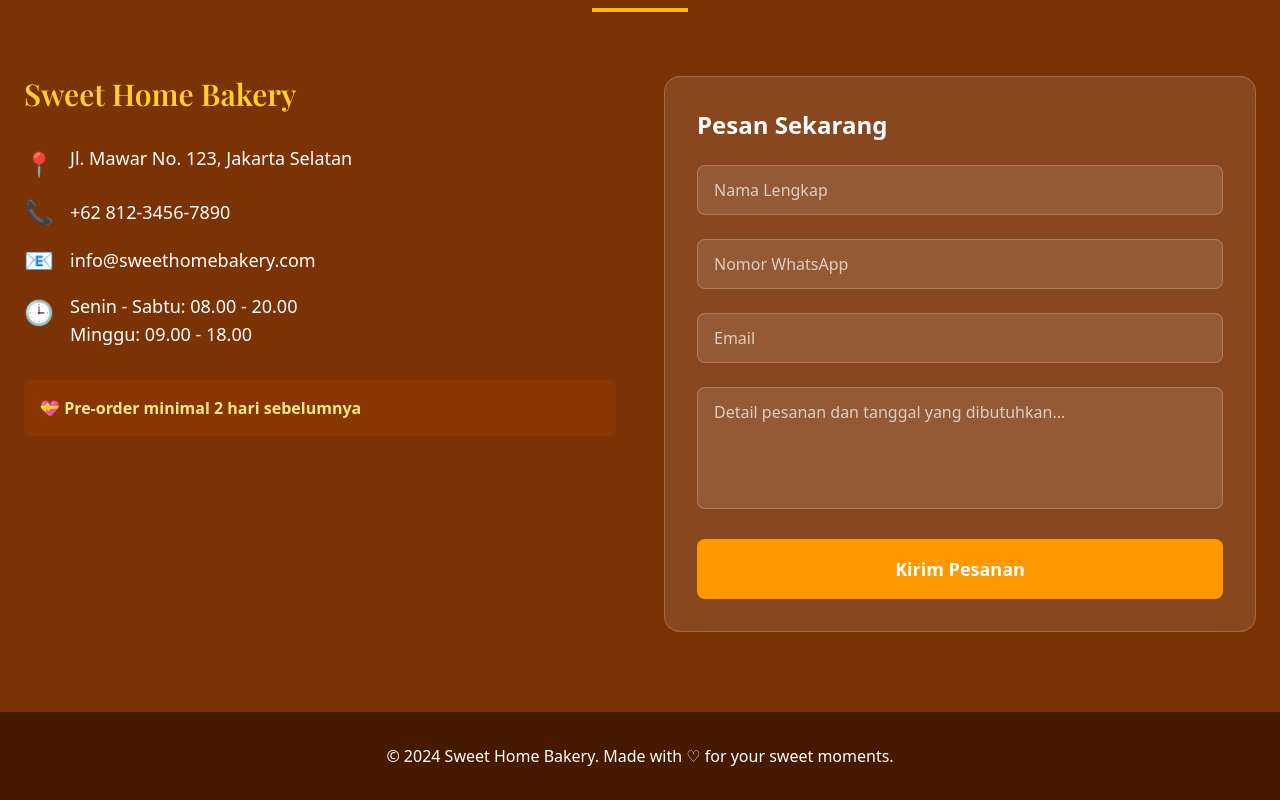
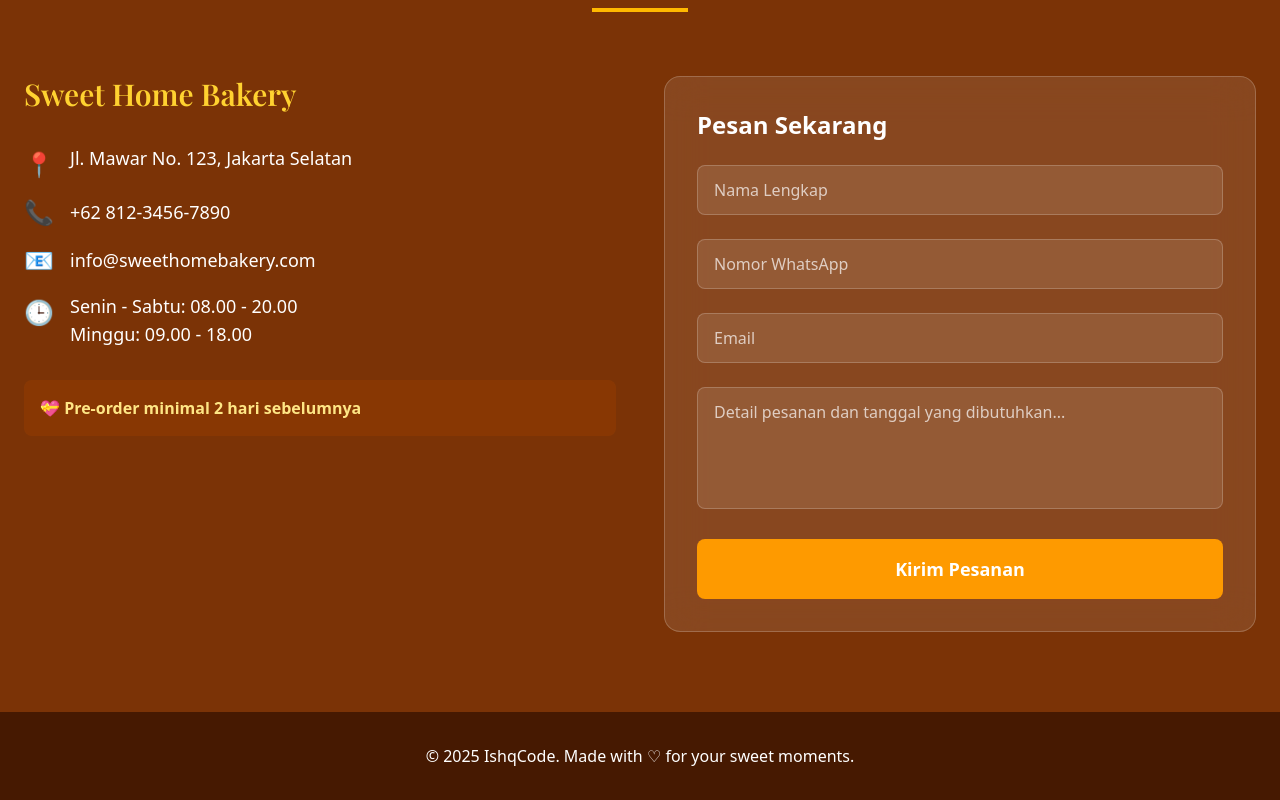
Before and after one commit to IshqhsI/IshqBakery, a Vue app: page / in a window 1280 px wide. Shown: the part 2575-3375 px from the top of the page. Built offline with nearby package versions, Linux system fonts and the light colour scheme.

Commit message:
chore(footer): change copyright year to dynamic

```diff
--- a/src/components/Footer.vue
+++ b/src/components/Footer.vue
@@ -2,8 +2,22 @@
   <footer class="bg-amber-950 text-white py-6 sm:py-8">
     <div class="max-w-7xl mx-auto px-4 sm:px-6 text-center">
       <p class="text-sm sm:text-base">
-        &copy; 2024 Sweet Home Bakery. Made with ♡ for your sweet moments.
+        &copy; {{ year }} IshqCode. Made with ♡ for your sweet moments.
       </p>
     </div>
   </footer>
 </template>
+
+<script>
+  export default {
+
+    data(){
+      return {
+        year: new Date().getFullYear()
+      }
+    },
+
+    mounted() {}
+
+  }
+</script>
```
